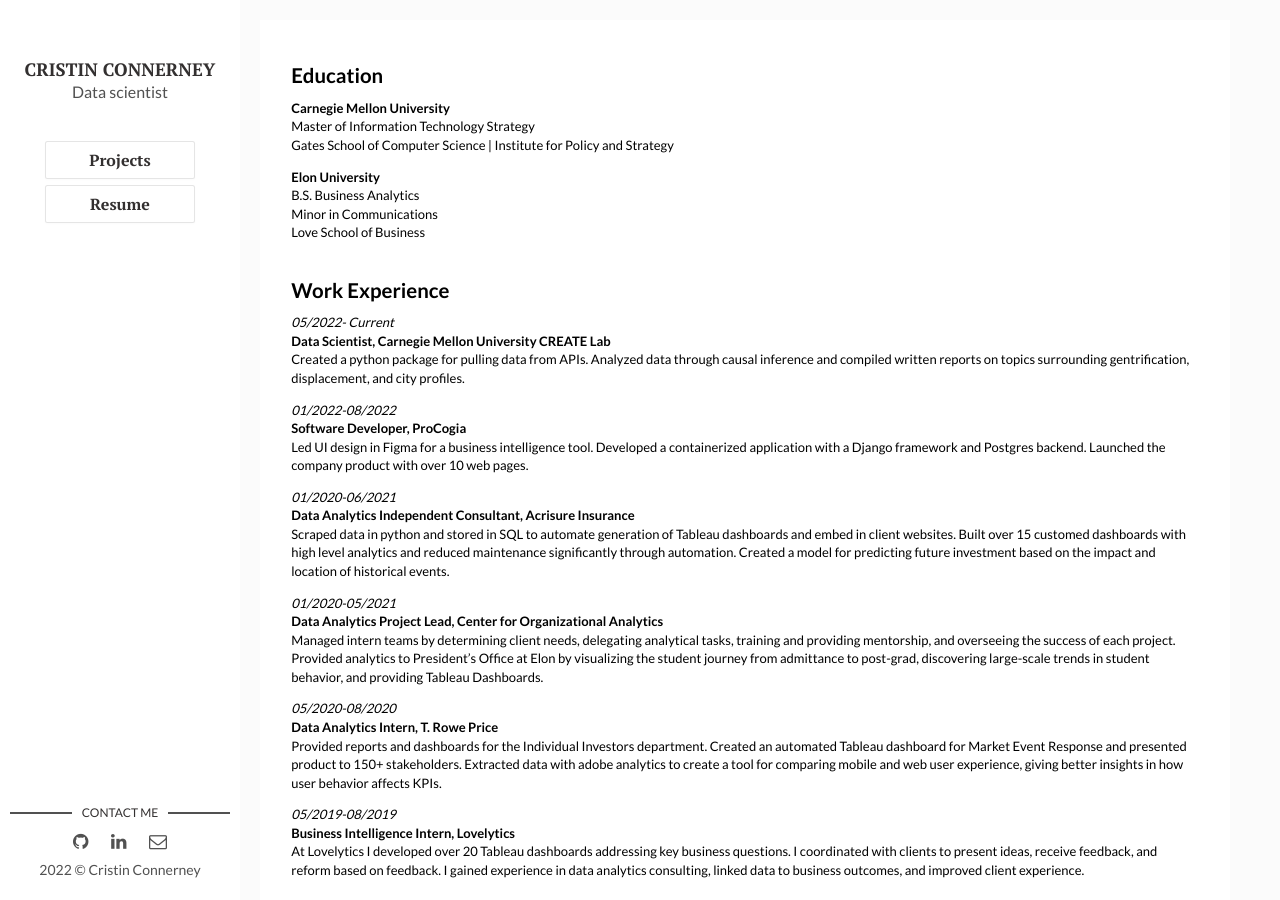
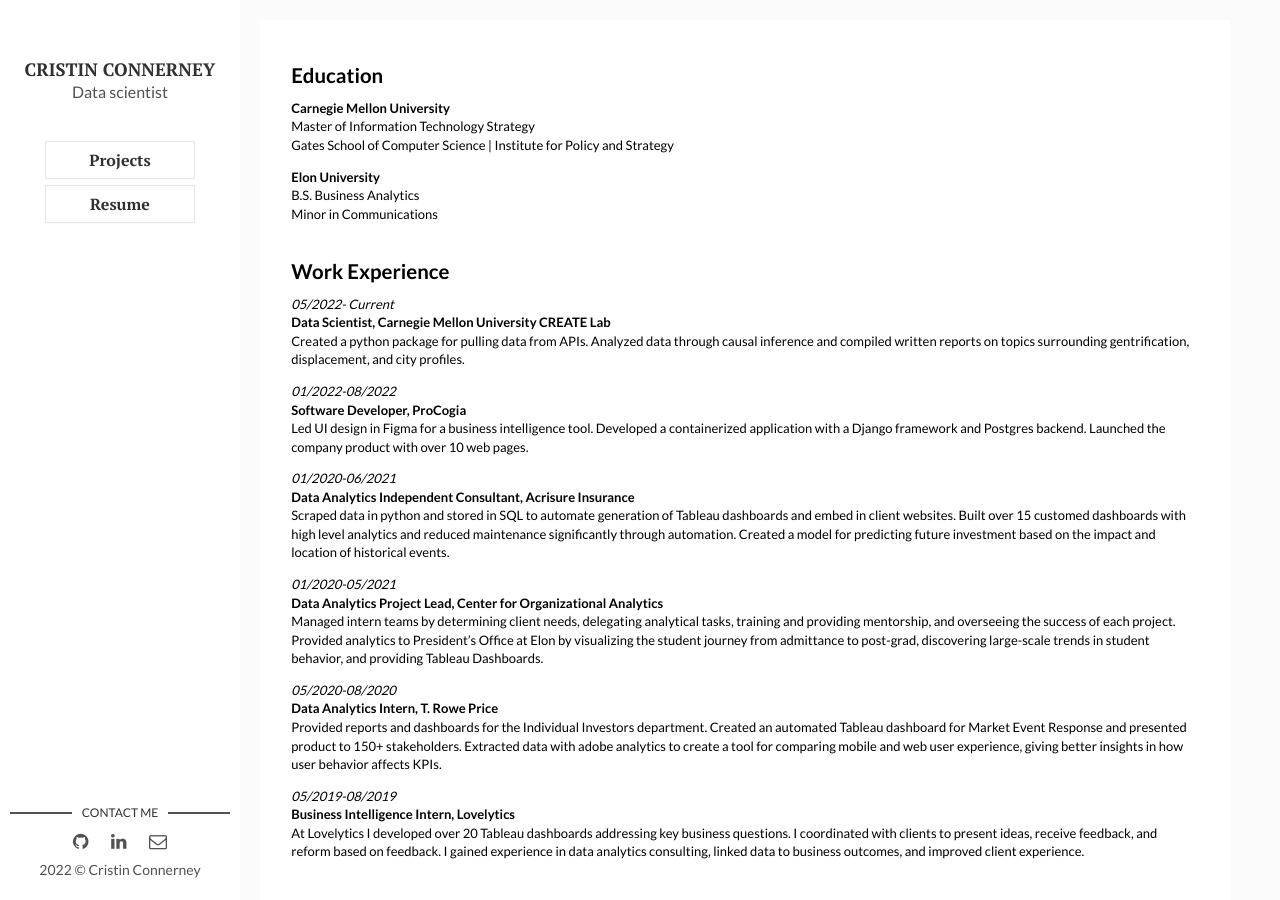
Before and after one commit to Cconnerney/cconnerney.github.io, a Jekyll site: the page built from _posts/2022-04-9-resume.markdown, in a window 1280 px wide and 900 px high. Built offline with Jekyll 4.4.1, drawn with Linux system fonts in a browser that asks for light colours; nearby versions of some CDN libraries; library files that are not in the unit come from our copies; comment, search, counter and statistics services are not loaded.

Commit message:
Update 2022-04-9-resume.markdown

```diff
--- a/_posts/2022-04-9-resume.markdown
+++ b/_posts/2022-04-9-resume.markdown
@@ -130,8 +130,7 @@
 Gates School of Computer Science | Institute for Policy and Strategy</p>
 <p><strong>Elon University</strong><br>
 B.S. Business Analytics<br>
-Minor in Communications<br>
-Love School of Business</p>
+Minor in Communications<br></p>
 
 </div>
 </div>
```
